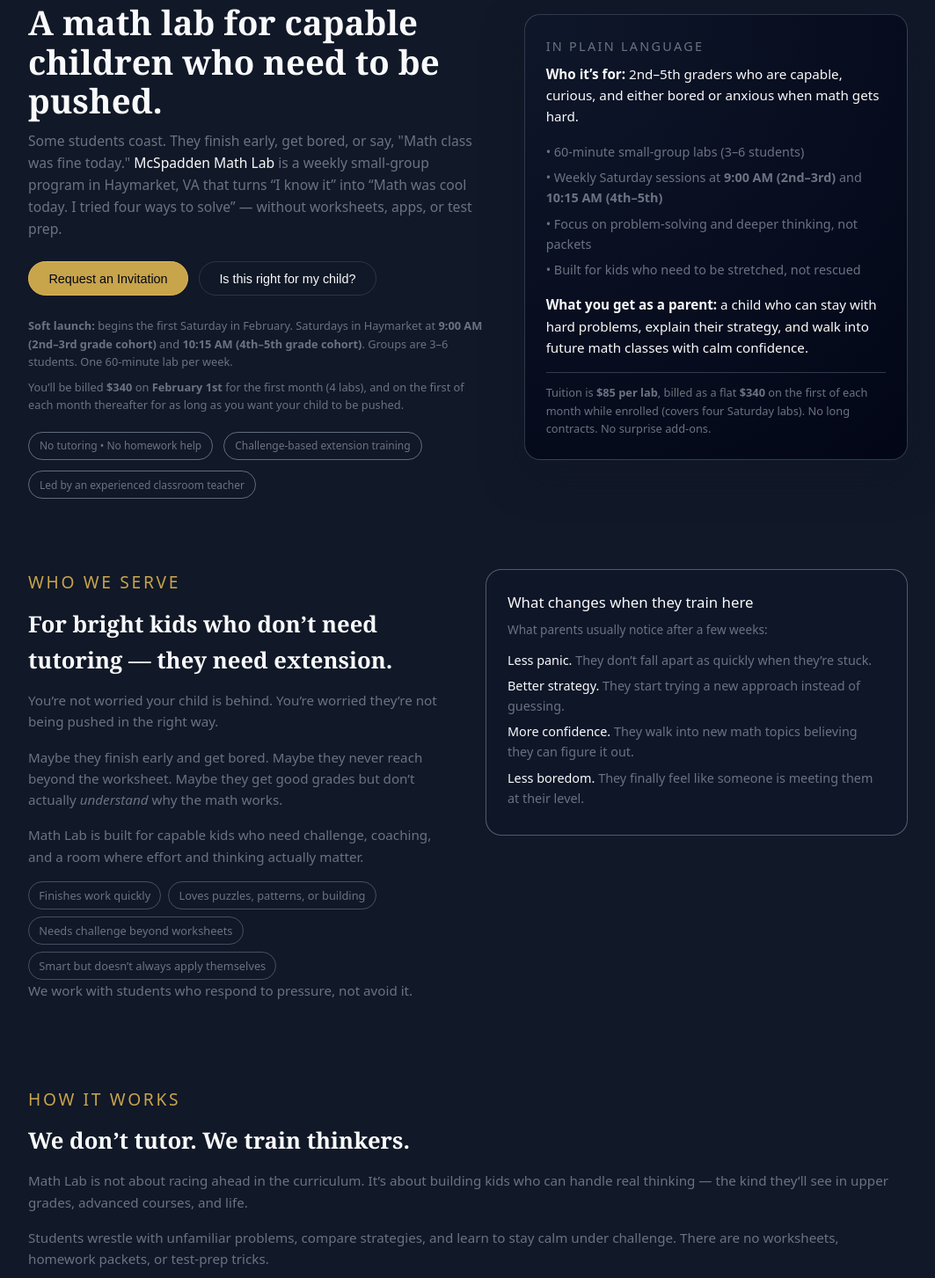
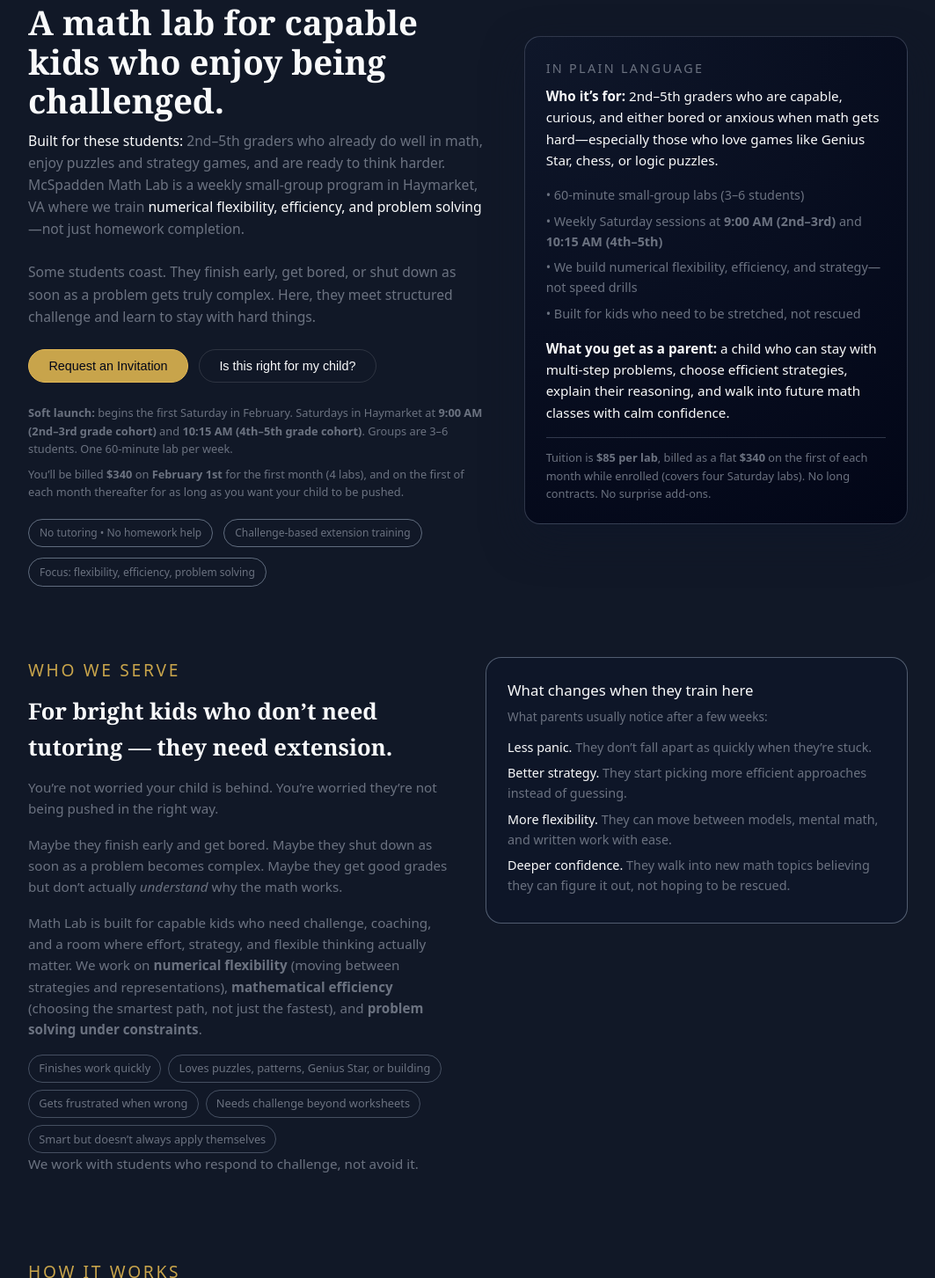
Before and after one commit to McSpaddenMatthew/mcspaddenmathlab, a plain HTML site: page index.html in a window 1280 px wide. Shown: the part 166-1619 px from the top of the page at 88% size, without its empty margins (108-1171 px from the left). Drawn offline with Linux system fonts and the light colour scheme.

Commit message:
Update index.html

```diff
--- a/index.html
+++ b/index.html
@@ -2,7 +2,7 @@
 <html lang="en">
 <head>
   <meta charset="UTF-8" />
-  <title>McSpadden Math Lab — Haymarket VA</title>
+  <title>McSpadden Math Lab</title>
   <meta name="viewport" content="width=device-width, initial-scale=1" />
   <meta
     name="description"
@@ -585,12 +585,16 @@
         <div>
           <div class="hero-kicker">Small. Serious. Intentionally challenging.</div>
           <h1 class="hero-title">
-            A math lab for capable children who need to be pushed.
+            A math lab for capable kids who enjoy being challenged.
           </h1>
           <p class="hero-subtitle">
-            Some students coast. They finish early, get bored, or say, "Math class was fine today."
-            <strong>McSpadden Math Lab</strong> is a weekly small-group program in Haymarket, VA that turns
-            “I know it” into “Math was cool today. I tried four ways to solve” — without worksheets, apps, or test prep.
+            <strong>Built for these students:</strong> 2nd–5th graders who already do well in math, enjoy puzzles and strategy games, and are ready to think harder.
+            McSpadden Math Lab is a weekly small-group program in Haymarket, VA where we train
+            <strong>numerical flexibility, efficiency, and problem solving</strong>—not just homework completion.
+          </p>
+          <p class="hero-subtitle">
+            Some students coast. They finish early, get bored, or shut down as soon as a problem gets truly complex.
+            Here, they meet structured challenge and learn to stay with hard things.
           </p>
           <div class="hero-cta">
             <button class="btn btn-primary" onclick="document.getElementById('apply').scrollIntoView({behavior:'smooth'})">
@@ -613,23 +617,23 @@
           <div class="badge-row">
             <span class="badge">No tutoring • No homework help</span>
             <span class="badge">Challenge-based extension training</span>
-            <span class="badge">Led by an experienced classroom teacher</span>
+            <span class="badge">Focus: flexibility, efficiency, problem solving</span>
           </div>
         </div>
 
         <aside class="hero-card" aria-label="Offer summary">
           <div class="hero-card-title">In plain language</div>
           <div class="hero-card-main">
-            <strong>Who it’s for:</strong> 2nd–5th graders who are capable, curious, and either bored or anxious when math gets hard.
+            <strong>Who it’s for:</strong> 2nd–5th graders who are capable, curious, and either bored or anxious when math gets hard—especially those who love games like Genius Star, chess, or logic puzzles.
           </div>
           <ul class="hero-list">
             <li>• 60-minute small-group labs (3–6 students)</li>
             <li>• Weekly Saturday sessions at <strong>9:00 AM (2nd–3rd)</strong> and <strong>10:15 AM (4th–5th)</strong></li>
-            <li>• Focus on problem-solving and deeper thinking, not packets</li>
+            <li>• We build numerical flexibility, efficiency, and strategy—not speed drills</li>
             <li>• Built for kids who need to be stretched, not rescued</li>
           </ul>
           <div class="hero-card-main">
-            <strong>What you get as a parent:</strong> a child who can stay with hard problems, explain their strategy, and walk into future math classes with calm confidence.
+            <strong>What you get as a parent:</strong> a child who can stay with multi-step problems, choose efficient strategies, explain their reasoning, and walk into future math classes with calm confidence.
           </div>
           <div class="hero-card-foot">
             Tuition is <strong>$85 per lab</strong>, billed as a flat <strong>$340</strong> on the first of each month
@@ -648,20 +652,24 @@
               You’re not worried your child is behind. You’re worried they’re not being pushed in the right way.
             </p>
             <p class="section-text">
-              Maybe they finish early and get bored. Maybe they never reach beyond the worksheet.
+              Maybe they finish early and get bored. Maybe they shut down as soon as a problem becomes complex.
               Maybe they get good grades but don’t actually <em>understand</em> why the math works.
             </p>
             <p class="section-text">
-              Math Lab is built for capable kids who need challenge, coaching, and a room where effort and thinking actually matter.
+              Math Lab is built for capable kids who need challenge, coaching, and a room where effort, strategy, and flexible thinking actually matter.
+              We work on <strong>numerical flexibility</strong> (moving between strategies and representations),
+              <strong>mathematical efficiency</strong> (choosing the smartest path, not just the fastest),
+              and <strong>problem solving under constraints</strong>.
             </p>
             <ul class="pill-list">
               <li>Finishes work quickly</li>
-              <li>Loves puzzles, patterns, or building</li>
+              <li>Loves puzzles, patterns, Genius Star, or building</li>
+              <li>Gets frustrated when wrong</li>
               <li>Needs challenge beyond worksheets</li>
               <li>Smart but doesn’t always apply themselves</li>
             </ul>
             <p class="section-text">
-              We work with students who respond to pressure, not avoid it.
+              We work with students who respond to challenge, not avoid it.
             </p>
           </div>
 
@@ -670,9 +678,9 @@
             <div class="card-sub">What parents usually notice after a few weeks:</div>
             <ul class="checklist">
               <li><strong>Less panic.</strong> They don’t fall apart as quickly when they’re stuck.</li>
-              <li><strong>Better strategy.</strong> They start trying a new approach instead of guessing.</li>
-              <li><strong>More confidence.</strong> They walk into new math topics believing they can figure it out.</li>
-              <li><strong>Less boredom.</strong> They finally feel like someone is meeting them at their level.</li>
+              <li><strong>Better strategy.</strong> They start picking more efficient approaches instead of guessing.</li>
+              <li><strong>More flexibility.</strong> They can move between models, mental math, and written work with ease.</li>
+              <li><strong>Deeper confidence.</strong> They walk into new math topics believing they can figure it out, not hoping to be rescued.</li>
             </ul>
           </div>
         </div>
@@ -688,6 +696,8 @@
         </p>
         <p class="section-text">
           Students wrestle with unfamiliar problems, compare strategies, and learn to stay calm under challenge.
+          We use strategic games and puzzles (like Genius Star, Math Dice, and spatial challenges) because they build
+          <strong>pattern recognition</strong>, <strong>logical sequencing</strong>, and <strong>cognitive endurance</strong>.
           There are no worksheets, homework packets, or test-prep tricks.
         </p>
 
@@ -712,7 +722,8 @@
             <div class="step-num">Step 3</div>
             <div class="step-title">Weekly training</div>
             <p class="step-text">
-              Your child attends one 60-minute lab each week. We work on real problems, multiple strategies, and the resilience to stick with hard things.
+              Your child attends one 60-minute lab each week. We work on real problems, multiple strategies, and the resilience to stick with hard things—
+              building habits that later support honors, advanced, and even SAT-level work.
             </p>
           </div>
         </div>
@@ -739,6 +750,7 @@
               <li>• Early multiplication and grouping ideas</li>
               <li>• Fractions as “fair share” and measurement</li>
               <li>• Showing thinking with pictures, models, and words</li>
+              <li>• Beginning numerical flexibility and efficiency—multiple ways to see the same problem</li>
             </ul>
           </div>
 
@@ -753,6 +765,7 @@
               <li>• Division and fraction models with meaning</li>
               <li>• Area, arrays, and pattern-based reasoning</li>
               <li>• Explaining and comparing solutions out loud</li>
+              <li>• Problem solving under constraints (limited moves, time, or information)</li>
             </ul>
           </div>
 
@@ -770,7 +783,7 @@
             </ul>
             <p class="section-text" style="margin-top:0.4rem;">
               You’ll be billed <strong>$340 on February 1st</strong> for the first four-lab month, and on the
-              <strong>1st of each month thereafter</strong> for as long as you want your child to be pushed.
+              <strong>1st of each month thereafter</strong> for as long as your child remains enrolled.
             </p>
             <p class="section-text">
               Tuition reserves your child’s seat in a very small group. Missed sessions are not refunded, the same way a sports clinic or music lesson works.
@@ -792,7 +805,7 @@
             <div class="faq-q">Is this tutoring?</div>
             <div class="faq-a">
               No. We don’t sit next to your child and walk them through tonight’s homework. Math Lab is a training environment
-              where capable kids get steady challenge, extension, and coaching.
+              where capable kids get steady challenge, extension, and coaching in flexibility, efficiency, and problem solving.
             </div>
           </div>
           <div class="faq-item">
@@ -813,7 +826,7 @@
             <div class="faq-q">What if my child is nervous about being wrong?</div>
             <div class="faq-a">
               That’s exactly the type of student we help. We treat mistakes as information, not something to be ashamed of.
-              Over time, many kids go from “I hate being wrong” to “Let me try again a different way.”
+              Over time, many kids go from “I hate being wrong” to “Let me try again a different way” and see errors as part of learning.
             </div>
           </div>
           <div class="faq-item">
@@ -886,7 +899,7 @@
             <textarea
               id="math-feelings"
               name="math-feelings"
-              placeholder="For example: freezes, rushes, gets frustrated, keeps trying, etc."
+              placeholder="For example: freezes, rushes, gets frustrated, keeps trying, loves puzzles like Genius Star, etc."
               required
             ></textarea>
           </div>
@@ -895,7 +908,7 @@
             <textarea
               id="hopes"
               name="hopes"
-              placeholder="Confidence, deeper thinking, leadership, specific skills, etc."
+              placeholder="Confidence, deeper thinking, efficiency, leadership in math, specific skills, etc."
               required
             ></textarea>
           </div>
```
